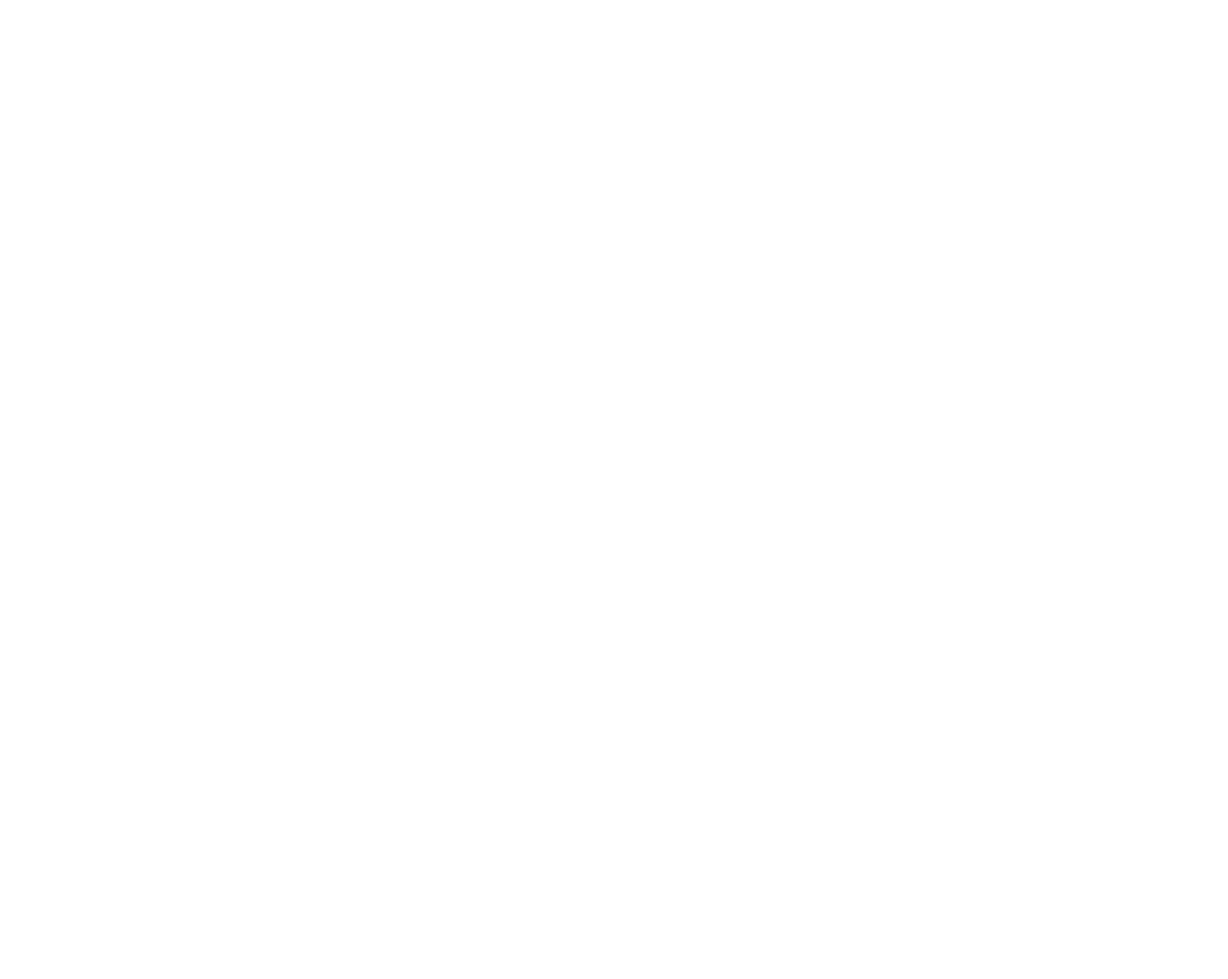
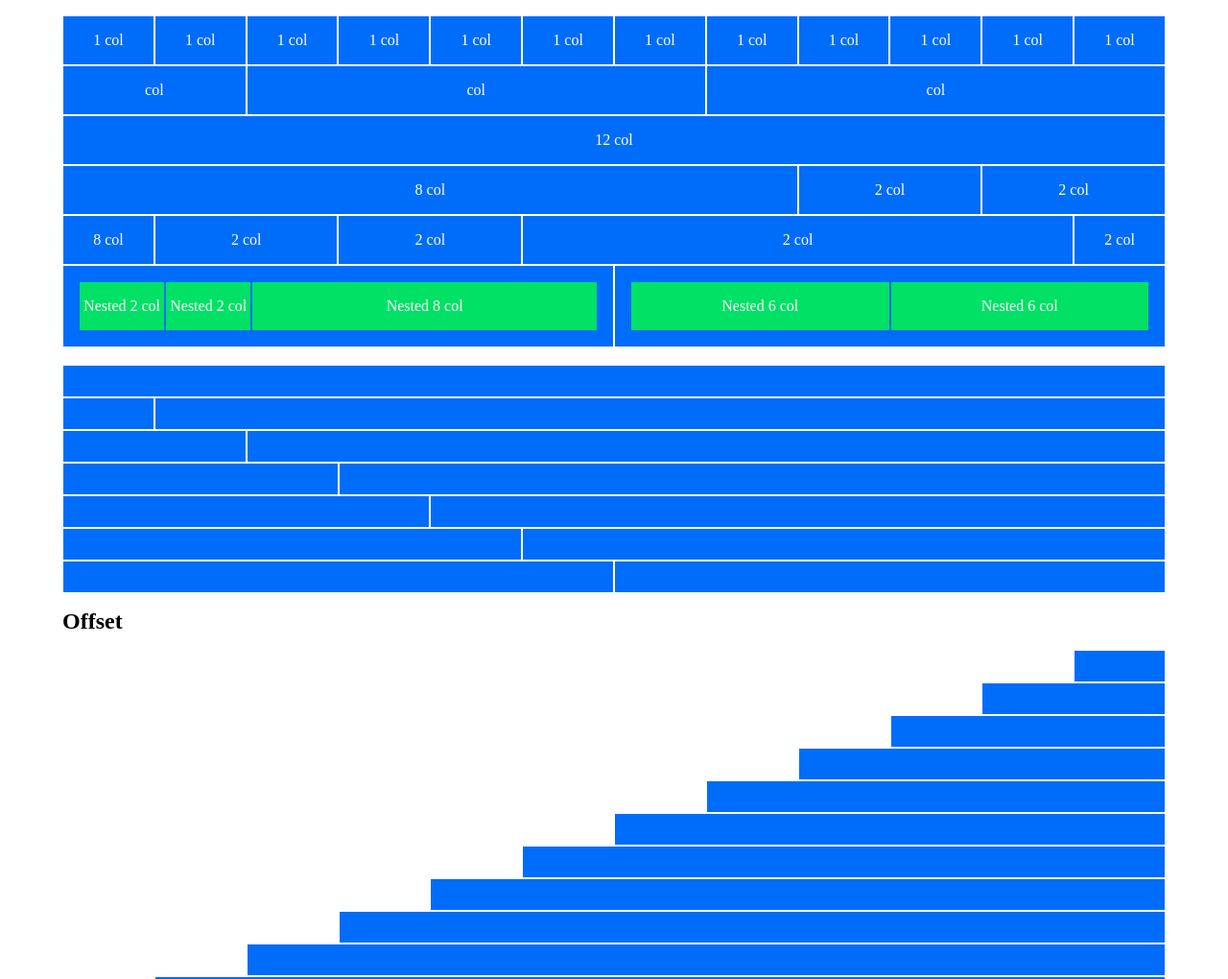
Before and after one commit to Ahri-code/html-css-12bool, a plain HTML site: page index.html in a window 1280 px wide. Shown: the top 1020 px of the page at 96% size. Before the commit the page ends 800 px from the top, so only its background shows below. Drawn offline with Linux system fonts and the light colour scheme.

Commit message:
Feat(body): basic layout

```diff
--- a/css/12bool.css
+++ b/css/12bool.css
@@ -0,0 +1,84 @@
+/* Reset */
+
+* {
+    box-sizing: border-box;
+    margin: 0;
+    padding: 0;
+}
+
+/* Control */
+
+[class*="col-"] {flex: 0 0 auto;}
+
+/* Container */
+
+.container {
+    max-width: 1150px;
+    margin: 0 auto;
+}
+
+/* Row */
+
+.row {
+    display: flex;
+    flex-direction: row;
+    flex-wrap: wrap;
+}
+
+/* Columns */
+
+.col {
+    flex-grow: 1;
+    flex-basis: 0;
+    max-width: 100%;
+}
+
+.col-1 {flex-basis: calc((100% / 12) * 1); max-width: calc((100% / 12) * 1);}
+
+.col-2 {flex-basis: calc((100% / 12) * 2); max-width: calc((100% / 12) * 2);}
+
+.col-3 {flex-basis: calc((100% / 12) * 3); max-width: calc((100% / 12) * 3);}
+
+.col-4 {flex-basis: calc((100% / 12) * 4); max-width: calc((100% / 12) * 4);}
+
+.col-5 {flex-basis: calc((100% / 12) * 5); max-width: calc((100% / 12) * 5);}
+
+.col-6 {flex-basis: calc((100% / 12) * 6); max-width: calc((100% / 12) * 6);}
+
+.col-7 {flex-basis: calc((100% / 12) * 7); max-width: calc((100% / 12) * 7);}
+
+.col-8 {flex-basis: calc((100% / 12) * 8); max-width: calc((100% / 12) * 8);}
+
+.col-9 {flex-basis: calc((100% / 12) * 9); max-width: calc((100% / 12) * 9);}
+
+.col-10 {flex-basis: calc((100% / 12) * 10); max-width: calc((100% / 12) * 10);}
+
+.col-11 {flex-basis: calc((100% / 12) * 11); max-width: calc((100% / 12) * 11);}
+
+.col-12 {flex-basis: calc((100% / 12) * 12); max-width: calc((100% / 12) * 12);}
+
+/* Margin */
+
+.col-offset-1 {margin-left: calc((100% / 12) * 1);}
+
+.col-offset-2 {margin-left: calc((100% / 12) * 2);}
+
+.col-offset-3 {margin-left: calc((100% / 12) * 3);}
+
+.col-offset-4 {margin-left: calc((100% / 12) * 4);}
+
+.col-offset-5 {margin-left: calc((100% / 12) * 5);}
+
+.col-offset-6 {margin-left: calc((100% / 12) * 6);}
+
+.col-offset-7 {margin-left: calc((100% / 12) * 7);}
+
+.col-offset-8 {margin-left: calc((100% / 12) * 8);}
+
+.col-offset-9 {margin-left: calc((100% / 12) * 9);}
+
+.col-offset-10 {margin-left: calc((100% / 12) * 10);}
+
+.col-offset-11 {margin-left: calc((100% / 12) * 11);}
+
+.col-offset-12 {margin-left: calc((100% / 12) * 12);}
--- a/css/style.css
+++ b/css/style.css
@@ -0,0 +1,24 @@
+/* Background */
+
+.bg-blue {background-color: #006cfa;}
+
+.bg-green {background-color: #00e165;}
+
+/* Padding */
+body {padding: 1rem 0;}
+
+.p-1-0 {padding: 1rem 0;}
+
+.p-1 {padding: 1rem;}
+
+/* Text */
+
+.ta-center {text-align: center;}
+
+.c-white {color: white;}
+
+/* Border */
+
+.border {border: 1px solid white;}
+
+.border-blue {border: 1px solid #006cfa;}
--- a/index.html
+++ b/index.html
@@ -13,6 +13,266 @@
     <meta name="viewport" content="width=device-width, initial-scale=1.0">
 </head>
 <body>
+    <div class="container ta-center c-white">
+        <div class="row">
+            <div class="col-1 bg-blue p-1-0 border">1 col</div>
 
+            <div class="col-1 bg-blue p-1-0 border">1 col</div>
+
+            <div class="col-1 bg-blue p-1-0 border">1 col</div>
+
+            <div class="col-1 bg-blue p-1-0 border">1 col</div>
+
+            <div class="col-1 bg-blue p-1-0 border">1 col</div>
+
+            <div class="col-1 bg-blue p-1-0 border">1 col</div>
+
+            <div class="col-1 bg-blue p-1-0 border">1 col</div>
+
+            <div class="col-1 bg-blue p-1-0 border">1 col</div>
+
+            <div class="col-1 bg-blue p-1-0 border">1 col</div>
+
+            <div class="col-1 bg-blue p-1-0 border">1 col</div>
+
+            <div class="col-1 bg-blue p-1-0 border">1 col</div>
+
+            <div class="col-1 bg-blue p-1-0 border">1 col</div>
+        </div>
+
+        <div class="row">
+            <div class="col-2 bg-blue p-1-0 border">col</div>
+
+            <div class="col-5 bg-blue p-1-0 border">col</div>
+
+            <div class="col-5 bg-blue p-1-0 border">col</div>
+        </div>
+
+        <div class="row">
+            <div class="col-12 bg-blue p-1-0 border">12 col</div>
+        </div>
+
+        <div class="row">
+            <div class="col-8 bg-blue p-1-0 border">8 col</div>
+
+            <div class="col-2 bg-blue p-1-0 border">2 col</div>
+
+            <div class="col-2 bg-blue p-1-0 border">2 col</div>
+        </div>
+
+        <div class="row">
+            <div class="col-1 bg-blue p-1-0 border">8 col</div>
+
+            <div class="col-2 bg-blue p-1-0 border">2 col</div>
+
+            <div class="col-2 bg-blue p-1-0 border">2 col</div>
+
+            <div class="col-6 bg-blue p-1-0 border">2 col</div>
+
+            <div class="col-1 bg-blue p-1-0 border">2 col</div>
+        </div>
+
+        <div class="row">
+            <div class="row col-6 bg-blue p-1 border">
+                <div class="col-2 bg-green p-1-0 border-blue">Nested 2 col</div>
+
+                <div class="col-2 bg-green p-1-0 border-blue">Nested 2 col</div>
+
+                <div class="col-8 bg-green p-1-0 border-blue">Nested 8 col</div>
+            </div>
+
+            <div class="row col-6 bg-blue p-1 border">
+                <div class="col-6 bg-green p-1-0 border-blue">Nested 6 col</div>
+
+                <div class="col-6 bg-green p-1-0 border-blue">Nested 6 col</div>
+            </div>
+        </div>
+    </div>
+
+    <br>
+
+    <div class="container ta-center c-white">
+        <div class="row">
+            <div class="col-12 bg-blue p-1-0 border">
+
+            </div>
+        </div>
+
+        <div class="row">
+            <div class="col-1 bg-blue p-1-0 border">
+
+            </div>
+
+            <div class="col-11 bg-blue p-1-0 border">
+
+            </div>
+        </div>
+
+        <div class="row">
+            <div class="col-2 bg-blue p-1-0 border">
+
+            </div>
+
+            <div class="col-10 bg-blue p-1-0 border">
+
+            </div>
+        </div>
+
+        <div class="row">
+            <div class="col-3 bg-blue p-1-0 border">
+
+            </div>
+
+            <div class="col-9 bg-blue p-1-0 border">
+
+            </div>
+        </div>
+
+        <div class="row">
+            <div class="col-4 bg-blue p-1-0 border">
+
+            </div>
+
+            <div class="col-8 bg-blue p-1-0 border">
+
+            </div>
+        </div>
+
+        <div class="row">
+            <div class="col-5 bg-blue p-1-0 border">
+
+            </div>
+
+            <div class="col-7 bg-blue p-1-0 border">
+
+            </div>
+        </div>
+
+        <div class="row">
+            <div class="col-6 bg-blue p-1-0 border">
+
+            </div>
+
+            <div class="col-6 bg-blue p-1-0 border">
+
+            </div>
+        </div>
+    </div>
+
+    <div class="container">
+        <h2 class="p-1-0">Offset</h2>
+    </div>
+
+    <div class="container ta-center c-white">
+        <div class="row">
+            <div class="col-offset-11">
+
+            </div>
+
+            <div class="col-1 bg-blue p-1-0 border">
+
+            </div>
+        </div>
+
+        <div class="row">
+            <div class="col-offset-10">
+
+            </div>
+
+            <div class="col-2 bg-blue p-1-0 border">
+
+            </div>
+        </div>
+
+        <div class="row">
+            <div class="col-offset-9">
+
+            </div>
+
+            <div class="col-3 bg-blue p-1-0 border">
+
+            </div>
+        </div>
+
+        <div class="row">
+            <div class="col-offset-8">
+
+            </div>
+
+            <div class="col-4 bg-blue p-1-0 border">
+
+            </div>
+        </div>
+
+        <div class="row">
+            <div class="col-offset-7">
+
+            </div>
+
+            <div class="col-5 bg-blue p-1-0 border">
+
+            </div>
+        </div>
+
+        <div class="row">
+            <div class="col-offset-6">
+
+            </div>
+
+            <div class="col-6 bg-blue p-1-0 border">
+
+            </div>
+        </div>
+
+        <div class="row">
+            <div class="col-offset-5">
+
+            </div>
+
+            <div class="col-7 bg-blue p-1-0 border">
+
+            </div>
+        </div>
+
+        <div class="row">
+            <div class="col-offset-4">
+
+            </div>
+
+            <div class="col-8 bg-blue p-1-0 border">
+
+            </div>
+        </div>
+
+        <div class="row">
+            <div class="col-offset-3">
+
+            </div>
+
+            <div class="col-9 bg-blue p-1-0 border">
+
+            </div>
+        </div>
+
+        <div class="row">
+            <div class="col-offset-2">
+
+            </div>
+
+            <div class="col-10 bg-blue p-1-0 border">
+
+            </div>
+        </div>
+
+        <div class="row">
+            <div class="col-offset-1">
+
+            </div>
+
+            <div class="col-11 bg-blue p-1-0 border">
+
+            </div>
+        </div>
+    </div>
 </body>
 </html>
```
